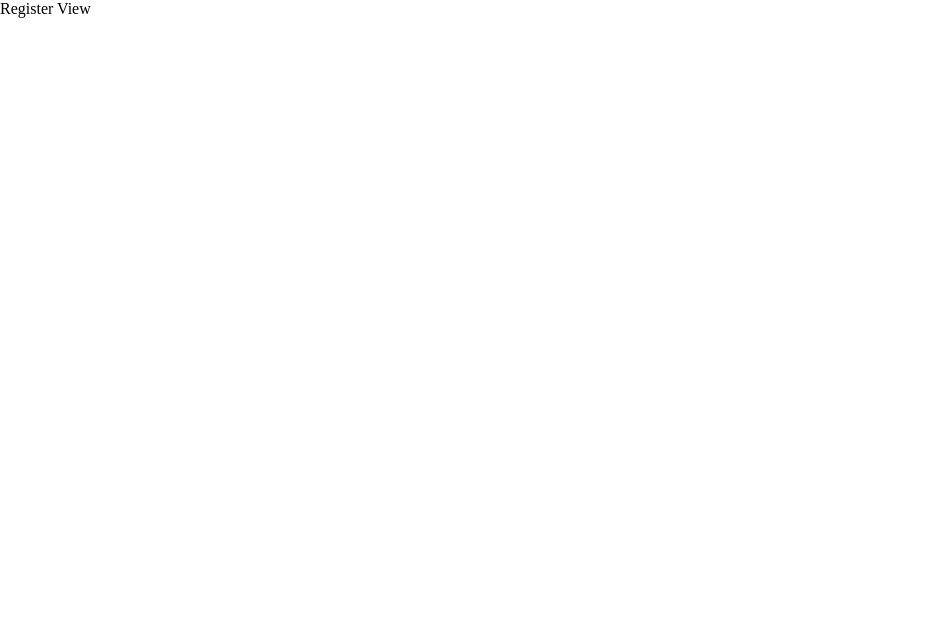
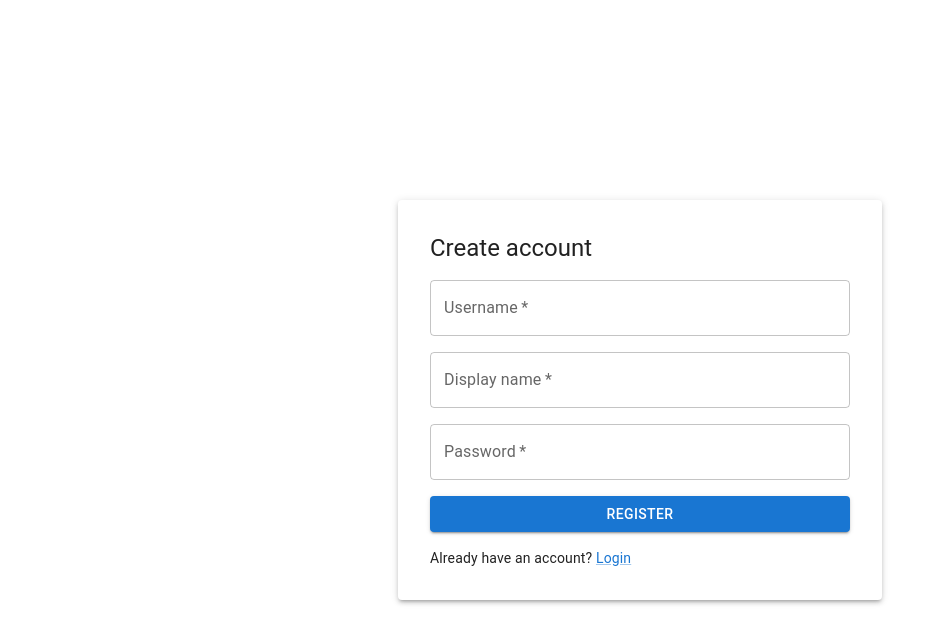
Before and after one commit to wojcho/wikiclone, a React (Vite) app in the folder frontend/: page /register in a window 1280 px wide. Shown: the top 644 px of the page, without its empty margins (0-947 px from the left). Built offline with nearby package versions, Linux system fonts and the light colour scheme; no server answers.

Commit message:
Basic views and authorization

```diff
--- /dev/null
+++ b/frontend/src/auth/AuthContext.tsx
@@ -0,0 +1,93 @@
+import React, { createContext, useContext, useEffect, useState } from "react";
+import type { UserRead } from "../client/types.gen";
+import {
+  getUserUsersUserIdGet,
+  loginAuthLoginPost,
+  logoutAuthLogoutPost,
+  meAuthMeGet,
+} from "../client/sdk.gen";
+
+type AuthContextType = {
+  user: UserRead | null;
+  loading: boolean;
+
+  login: (username: string, password: string) => Promise<void>;
+  logout: () => Promise<void>;
+  refresh: () => Promise<void>;
+};
+
+const AuthContext = createContext<AuthContextType | null>(null);
+
+export function AuthProvider({ children }: { children: React.ReactNode }) {
+  const [user, setUser] = useState<UserRead | null>(null);
+  const [loading, setLoading] = useState(true);
+
+  // load session on startup
+  useEffect(() => {
+    refresh().finally(() => setLoading(false));
+  }, []);
+
+  const refresh = async () => {
+    try {
+      // get identity
+      const me = await meAuthMeGet();
+
+      const userId = (me.data as any)?.id;
+      console.log(userId);
+
+      if (!userId || typeof userId !== "string") {
+        setUser(null);
+        return;
+      }
+
+      // fetch full user
+      const fullUser = await getUserUsersUserIdGet({
+        path: {
+          user_id: userId,
+        },
+        throwOnError: true,
+      });
+
+      const userData = (fullUser as any)?.data ?? fullUser;
+      console.log(userData);
+
+      if (userData?.id) {
+        setUser(userData);
+      } else {
+        setUser(null);
+      }
+    } catch {
+      setUser(null);
+    }
+  };
+
+  const login = async (username: string, password: string) => {
+    try {
+      await loginAuthLoginPost({
+        body: { username, password },
+        throwOnError: true,
+      });
+
+      await refresh();
+    } catch (err) {
+      throw new Error("Invalid username or password");
+    }
+  };
+
+  const logout = async () => {
+    await logoutAuthLogoutPost();
+    setUser(null);
+  };
+
+  return (
+    <AuthContext.Provider value={{ user, loading, login, logout, refresh }}>
+      {children}
+    </AuthContext.Provider>
+  );
+}
+
+export function useAuth() {
+  const ctx = useContext(AuthContext);
+  if (!ctx) throw new Error("useAuth must be used within AuthProvider");
+  return ctx;
+}
--- a/frontend/src/client/client.gen.ts
+++ b/frontend/src/client/client.gen.ts
@@ -13,4 +13,4 @@ import type { ClientOptions as ClientOptions2 } from './types.gen';
  */
 export type CreateClientConfig<T extends ClientOptions = ClientOptions2> = (override?: Config<ClientOptions & T>) => Config<Required<ClientOptions> & T>;
 
-export const client: Client = createClient(createConfig<ClientOptions2>({ baseUrl: 'http://localhost:8000' }));
+export const client: Client = createClient(createConfig<ClientOptions2>({ baseUrl: 'http://localhost:8000', credentials: "include", }));
--- a/frontend/src/layout/AppLayout.tsx
+++ b/frontend/src/layout/AppLayout.tsx
@@ -1,30 +1,53 @@
 import { Outlet, useNavigate } from "react-router-dom";
 import { AppBar, Toolbar, Button, Box } from "@mui/material";
+import { useAuth } from "../auth/AuthContext";
 
 export default function AppLayout() {
   const navigate = useNavigate();
+  const { user, logout } = useAuth();
 
   return (
     <Box>
       <AppBar position="static">
         <Toolbar sx={{ gap: 1 }}>
-          <Button color="inherit" onClick={() => navigate("/")}>
-            Main
-          </Button>
+          <Button color="inherit" onClick={() => navigate("/")}>Main</Button>
 
-          <Button color="inherit" onClick={() => navigate("/articles/")}>
+          <Button color="inherit" onClick={() => navigate("/articles")}>
             Articles
           </Button>
 
-          <Button color="inherit" onClick={() => navigate("/images/")}>
+          <Button color="inherit" onClick={() => navigate("/images")}>
             Images
           </Button>
 
           <Box sx={{ flexGrow: 1 }} />
 
-          <Button color="inherit" onClick={() => navigate("/login")}>
-            Login
-          </Button>
+          {user ? (
+            <>
+              <Button color="inherit" onClick={() => navigate(`/users/${user.id}`)}>
+                {user.username}
+              </Button>
+
+              <Button
+                color="inherit"
+                onClick={async () => {
+                  await logout();
+                  navigate("/");
+                }}
+              >
+                Logout
+              </Button>
+            </>
+          ) : (
+            <>
+              <Button color="inherit" onClick={() => navigate("/login")}>
+                Login
+              </Button>
+              <Button color="inherit" onClick={() => navigate("/register")}>
+                Register
+              </Button>
+            </>
+          )}
         </Toolbar>
       </AppBar>
 
--- a/frontend/src/main.tsx
+++ b/frontend/src/main.tsx
@@ -2,10 +2,13 @@ import { StrictMode } from "react"
 import { createRoot } from "react-dom/client"
 import { GlobalStyles } from "@mui/material";
 import App from "./App.tsx"
+import { AuthProvider } from "./auth/AuthContext.tsx";
 
 createRoot(document.getElementById("root")!).render(
   <StrictMode>
-    <GlobalStyles styles={{ html:{height:"100%"}, body:{margin:0,padding:0}, "#root":{height:"100%"} }} />
-    <App />
+    <AuthProvider>
+      <GlobalStyles styles={{ html:{height:"100%"}, body:{margin:0,padding:0}, "#root":{height:"100%"} }} />
+      <App />
+    </AuthProvider>
   </StrictMode>,
 );
--- a/frontend/src/views/LoginView.tsx
+++ b/frontend/src/views/LoginView.tsx
@@ -1,3 +1,88 @@
+import { useState } from "react";
+import {
+  Box,
+  Button,
+  TextField,
+  Typography,
+  Alert,
+  Paper,
+  Stack,
+} from "@mui/material";
+import { useAuth } from "../auth/AuthContext";
+import { useNavigate } from "react-router-dom";
+
 export default function LoginView() {
-  return <div>Login View</div>;
+  const { login } = useAuth();
+  const navigate = useNavigate();
+
+  const [username, setUsername] = useState("");
+  const [password, setPassword] = useState("");
+
+  const [loading, setLoading] = useState(false);
+  const [error, setError] = useState<string | null>(null);
+
+  const handleSubmit = async (e: React.FormEvent) => {
+    e.preventDefault();
+    setError(null);
+    setLoading(true);
+
+    try {
+      await login(username, password);
+      navigate("/");
+    } catch (err: any) {
+      setError(err?.message ?? "Login failed");
+    } finally {
+      setLoading(false);
+    }
+  };
+
+  return (
+    <Box
+      sx={{
+        minHeight: "100vh",
+        display: "flex",
+        alignItems: "center",
+        justifyContent: "center",
+        px: 2,
+      }}
+    >
+      <Paper elevation={3} sx={{ p: 4, width: "100%", maxWidth: 420 }}>
+        <Typography variant="h5" sx={{ mb: 2 }}>
+          Login
+        </Typography>
+
+        <Box component="form" onSubmit={handleSubmit}>
+          <Stack spacing={2}>
+            <TextField
+              label="Username"
+              value={username}
+              onChange={(e) => setUsername(e.target.value)}
+              required
+              fullWidth
+            />
+
+            <TextField
+              label="Password"
+              type="password"
+              value={password}
+              onChange={(e) => setPassword(e.target.value)}
+              required
+              fullWidth
+            />
+
+            {error && <Alert severity="error">{error}</Alert>}
+
+            <Button
+              type="submit"
+              variant="contained"
+              disabled={loading}
+              fullWidth
+            >
+              {loading ? "Logging in..." : "Login"}
+            </Button>
+          </Stack>
+        </Box>
+      </Paper>
+    </Box>
+  );
 }
--- a/frontend/src/views/RegisterView.tsx
+++ b/frontend/src/views/RegisterView.tsx
@@ -1,3 +1,116 @@
+import { useState } from "react";
+import { useNavigate, Link as RouterLink } from "react-router-dom";
+import {
+  Box,
+  Button,
+  TextField,
+  Typography,
+  Link,
+  Alert,
+  Paper,
+  Stack,
+} from "@mui/material";
+import { createUserUsersPost } from "../client/sdk.gen";
+
 export default function RegisterView() {
-  return <div>Register View</div>;
+  const navigate = useNavigate();
+
+  const [username, setUsername] = useState("");
+  const [displayName, setDisplayName] = useState("");
+  const [password, setPassword] = useState("");
+
+  const [loading, setLoading] = useState(false);
+  const [error, setError] = useState<string | null>(null);
+
+  const handleSubmit = async (e: React.FormEvent) => {
+    e.preventDefault();
+    setError(null);
+    setLoading(true);
+
+    try {
+      await createUserUsersPost({
+        body: {
+          username,
+          display_name: displayName,
+          password,
+        },
+        throwOnError: true,
+      });
+
+      navigate("/login");
+    } catch (err) {
+      setError("Registration failed. Please change the data or try again.");
+    } finally {
+      setLoading(false);
+    }
+  };
+
+  return (
+    <Box
+      sx={{
+        minHeight: "100vh",
+        display: "flex",
+        alignItems: "center",
+        justifyContent: "center",
+        bgcolor: "background.default",
+        px: 2,
+      }}
+    >
+      <Paper elevation={3} sx={{ p: 4, width: "100%", maxWidth: 420 }}>
+        <Typography variant="h5" sx={{ pb: 2}}>
+          Create account
+        </Typography>
+
+        <Box component="form" onSubmit={handleSubmit}>
+          <Stack spacing={2}>
+            <TextField
+              label="Username"
+              value={username}
+              onChange={(e) => setUsername(e.target.value)}
+              autoComplete="username"
+              fullWidth
+              required
+            />
+
+            <TextField
+              label="Display name"
+              value={displayName}
+              onChange={(e) => setDisplayName(e.target.value)}
+              autoComplete="name"
+              fullWidth
+              required
+            />
+
+            <TextField
+              label="Password"
+              type="password"
+              value={password}
+              onChange={(e) => setPassword(e.target.value)}
+              autoComplete="new-password"
+              fullWidth
+              required
+            />
+
+            {error && <Alert severity="error">{error}</Alert>}
+
+            <Button
+              type="submit"
+              variant="contained"
+              fullWidth
+              disabled={loading}
+            >
+              {loading ? "Creating account..." : "Register"}
+            </Button>
+
+            <Typography variant="body2">
+              Already have an account?{" "}
+              <Link component={RouterLink} to="/login">
+                Login
+              </Link>
+            </Typography>
+          </Stack>
+        </Box>
+      </Paper>
+    </Box>
+  );
 }
```
